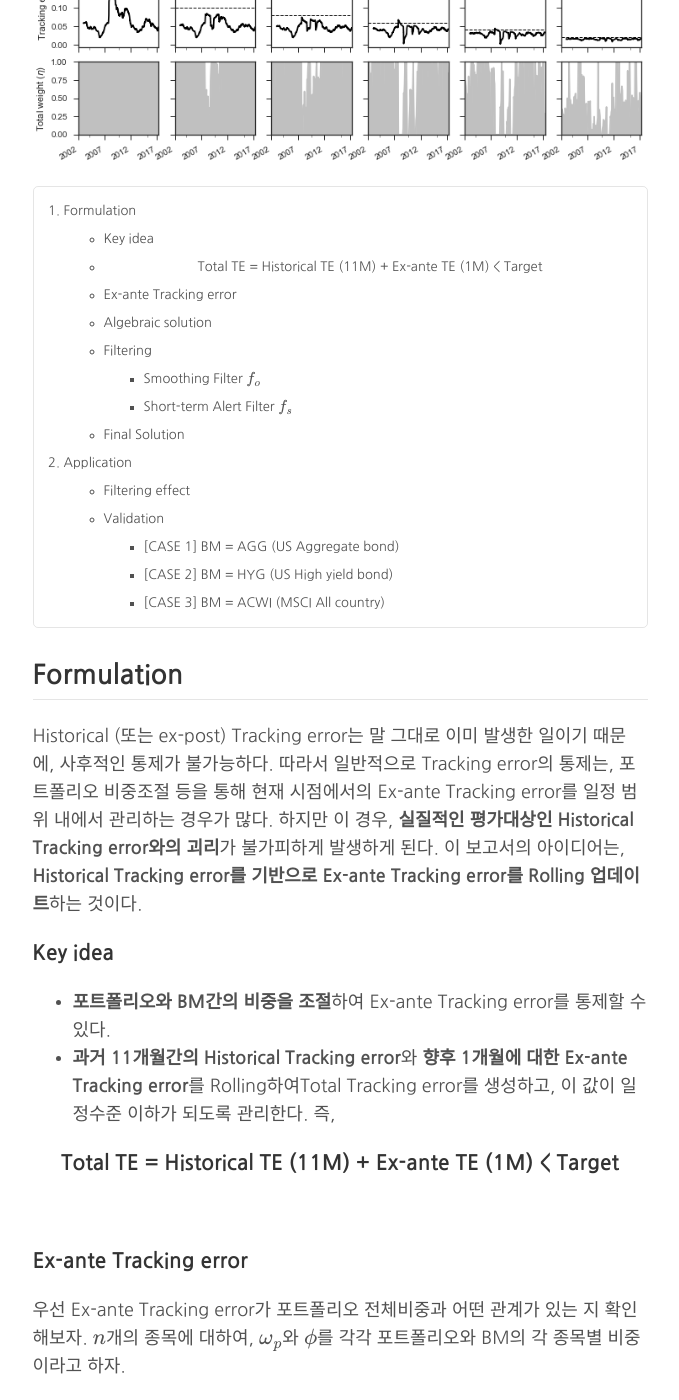
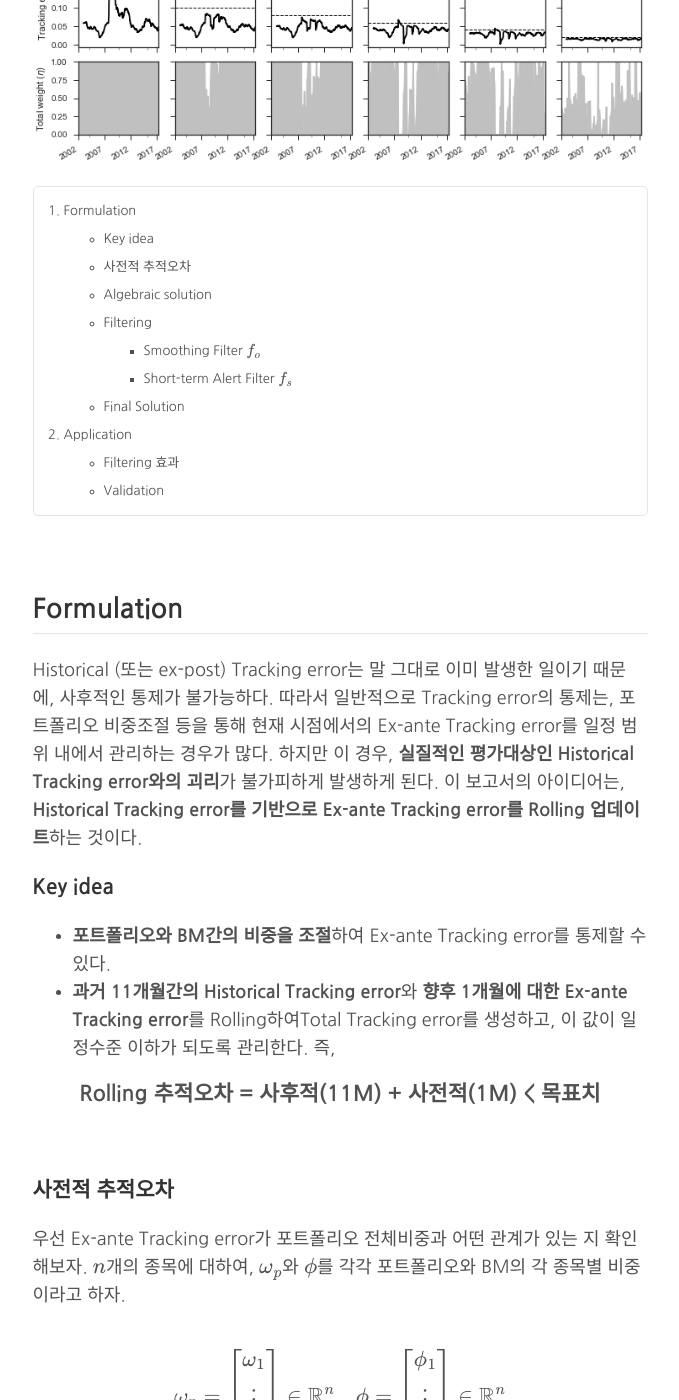
Before and after one commit to gem763/gem763.github.io, a Jekyll site: the page built from _posts/2018-05-20-추적오차의-통제.md, in a window 1280 px wide and 1400 px high, scrolled down 583 px. Shown: the whole window, without its empty margins (300-979 px from the left). Built offline with Jekyll 4.4.1, drawn with Linux system fonts in a browser that asks for light colours; formulas are drawn with MathJax 3; comment, search, counter and statistics services are not loaded; some of the changed text lies outside the part shown.

Commit message:
Uploaded by https://stackedit.io/

```diff
--- a/_posts/2018-05-20-추적오차의-통제.md
+++ b/_posts/2018-05-20-추적오차의-통제.md
@@ -17,7 +17,7 @@
 * TOC
 {:toc}
 
-
+<br/>
 
 ## Formulation
 Historical (또는 ex-post) Tracking error는 말 그대로 이미 발생한 일이기 때문에, 사후적인 통제가 불가능하다. 따라서 일반적으로 Tracking error의 통제는, 포트폴리오 비중조절 등을 통해 현재 시점에서의 Ex-ante Tracking error를 일정 범위 내에서 관리하는 경우가 많다. 하지만 이 경우, **실질적인 평가대상인 Historical Tracking error와의 괴리**가 불가피하게 발생하게 된다. 이 보고서의 아이디어는, **Historical Tracking error를 기반으로 Ex-ante Tracking error를 Rolling 업데이트**하는 것이다.
@@ -27,11 +27,11 @@
 * **포트폴리오와 BM간의 비중을 조절**하여 Ex-ante Tracking error를 통제할 수 있다.
 * **과거 11개월간의 Historical Tracking error**와 **향후 1개월에 대한 Ex-ante Tracking error**를 Rolling하여Total Tracking error를 생성하고, 이 값이 일정수준 이하가 되도록 관리한다. 즉,
 
-### <center>Total TE = Historical TE (11M) + Ex-ante TE (1M) < Target</center>
+<center><b><big>Rolling 추적오차 = 사후적(11M) + 사전적(1M) < 목표치</big></b></center>
 
 <br/>
 
-### Ex-ante Tracking error
+### 사전적 추적오차
 우선 Ex-ante Tracking error가 포트폴리오 전체비중과 어떤 관계가 있는 지 확인해보자. <span><script type="math/tex">n</script></span>개의 종목에 대하여, <span><script type="math/tex">\omega_p</script></span>와 <span><script type="math/tex">\phi</script></span>를 각각 포트폴리오와 BM의 각 종목별 비중이라고 하자.
 
 <div class="math"><script type="math/tex; mode=display">\omega_p =
@@ -97,6 +97,8 @@
 </script></div>
 
 이때 <span><script type="math/tex">\mathbf{TE}_f(1)</script></span>은, 포트폴리오에 100% 투자했을 때(BM에 투자하지 않는 경우, 즉 <span><script type="math/tex">\eta=1</script></span>)의 Ex-ante Tracking error를 뜻한다. 결국 최종 포트폴리오의 Ex-ante Tracking error는, 포트폴리오 전체비중 <span><script type="math/tex">\eta</script></span>의 크기에 선형적으로 비례하게 된다.
+
+<br/>
 
 ### Algebraic solution
 편의를 위해 몇 가지 변수들을 미리 정리해 놓자.
@@ -215,6 +217,10 @@
 
 이와 같은 변환 <span><script type="math/tex">f_o</script></span>를 **Smoothing Filter**라고 부르도록 하자.
 
+<br/>
+
+> <big>**<span><script type="math/tex">k</script></span> 값의 의미**</big>
+>
 ><span><script type="math/tex">k</script></span> 값은 <span><script type="math/tex">\eta^*_o</script></span>가 기존의 비중 <span><script type="math/tex">\eta^*</script></span>와 얼마나 유사한 지를 나타내는, 일종의 Tuning factor 이다. <span><script type="math/tex">k</script></span>가 0에 가까울 수록 <span><script type="math/tex">\eta^*_o \approx \eta^*</script></span> 가 된다. 다음은 <span><script type="math/tex">k</script></span>의 변화에 따른 <span><script type="math/tex">\eta^*_o</script></span>의 형태를 보여주고 있다.
 ><center><img src="https://gem763.github.io/assets/img/report/Control_of_Tracking_error_(GFAM_case)/eta_by_k.PNG" alt="eta_by_k"/></center>
 
@@ -259,6 +265,7 @@
 \eta^*_o(x) ~\xrightarrow{f_s} ~\eta^*_s (x) = \min \left( \eta^*_o(x), ~\bar\eta \right)
 </script></div>
 
+<br/>
 
 ### Final Solution
 이제까지 전개한 것을 종합해보자. 최종비중은 <span><script type="math/tex">\eta^*_s</script></span>가 된다.
@@ -301,8 +308,9 @@
 * <span><script type="math/tex">\mathbf{\Sigma}</script></span>: 12개월 Sample Covariance matrix
 * <span><script type="math/tex">\mathbf{\Sigma}_s</script></span>: 1개월 Sample Covariance matrix
 
+<br/>
 
-### Filtering effect
+### Filtering 효과
 우선 이 보고서에서 설계한 두 가지 Filter들의 효과를 확인해보자. GFAM에 Target Tracking error <span><script type="math/tex">\mathbf{T}</script></span>=3% 로 시뮬레이션 하였고, Smoothing Filter와 Short-term Alert Filter를 차례로 추가 적용하였다. BM은 **AGG** (US Aggregate bond ETF) 로 하였다.
 
 <center><img src="https://gem763.github.io/assets/img/report/Control_of_Tracking_error_(GFAM_case)/compare_filters.PNG" alt="compare_filters"/></center>
@@ -311,18 +319,19 @@
 * **GFAM + Smoothing** (<span><script type="math/tex">\mathbf{T}</script></span>=3% + <span><script type="math/tex">f_o</script></span>, 노랑): Smoothing Filter의 적용으로 Downside spike는 제거되었다. 하지만 2008-2009년 변동성 급등구간에서 Tracking error가 통제권을 벗어나는 일이 여전히 발생한다.
 * **GFAM + Smoothing + Short-term Alert** (<span><script type="math/tex">\mathbf{T}</script></span>=3% + <span><script type="math/tex">f_o</script></span> + <span><script type="math/tex">f_s</script></span>, 빨강): Short-term Alert Filter의 적용으로, 변동성 구간에서 Tracking error가 크게 상승하는 것을 일부 개선하였다.
 
+<br/>
 
 ### Validation
 여러가지 Tracking error 제약조건으로 Tracking error 통제가 제대로 되는 지를 확인한다. Smoothing Filter와 Short-term Alert Filter를 모두 적용하였다.
 
-#### [CASE 1] BM = AGG (US Aggregate bond)
+**[CASE 1]** BM = AGG (US Aggregate bond)
 <center><img src="https://gem763.github.io/assets/img/report/Control_of_Tracking_error_(GFAM_case)/compare_te_agg.PNG" alt="compare_te_agg"/></center>
 
 <center><img src="https://gem763.github.io/assets/img/report/Control_of_Tracking_error_(GFAM_case)/stats_agg.png" alt="stats_agg"/></center>
 
 
-#### [CASE 2] BM = HYG (US High yield bond)
+**[CASE 2]** BM = HYG (US High yield bond)
 <center><img src="https://gem763.github.io/assets/img/report/Control_of_Tracking_error_(GFAM_case)/compare_te_hy.PNG" alt="compare_te_hy"/></center>
 
-#### [CASE 3] BM = ACWI (MSCI All country)
+**[CASE 3]** BM = ACWI (MSCI All country)
 <center><img src="https://gem763.github.io/assets/img/report/Control_of_Tracking_error_(GFAM_case)/compare_te_acwi.PNG" alt="compare_te_acwi"/></center>
```
